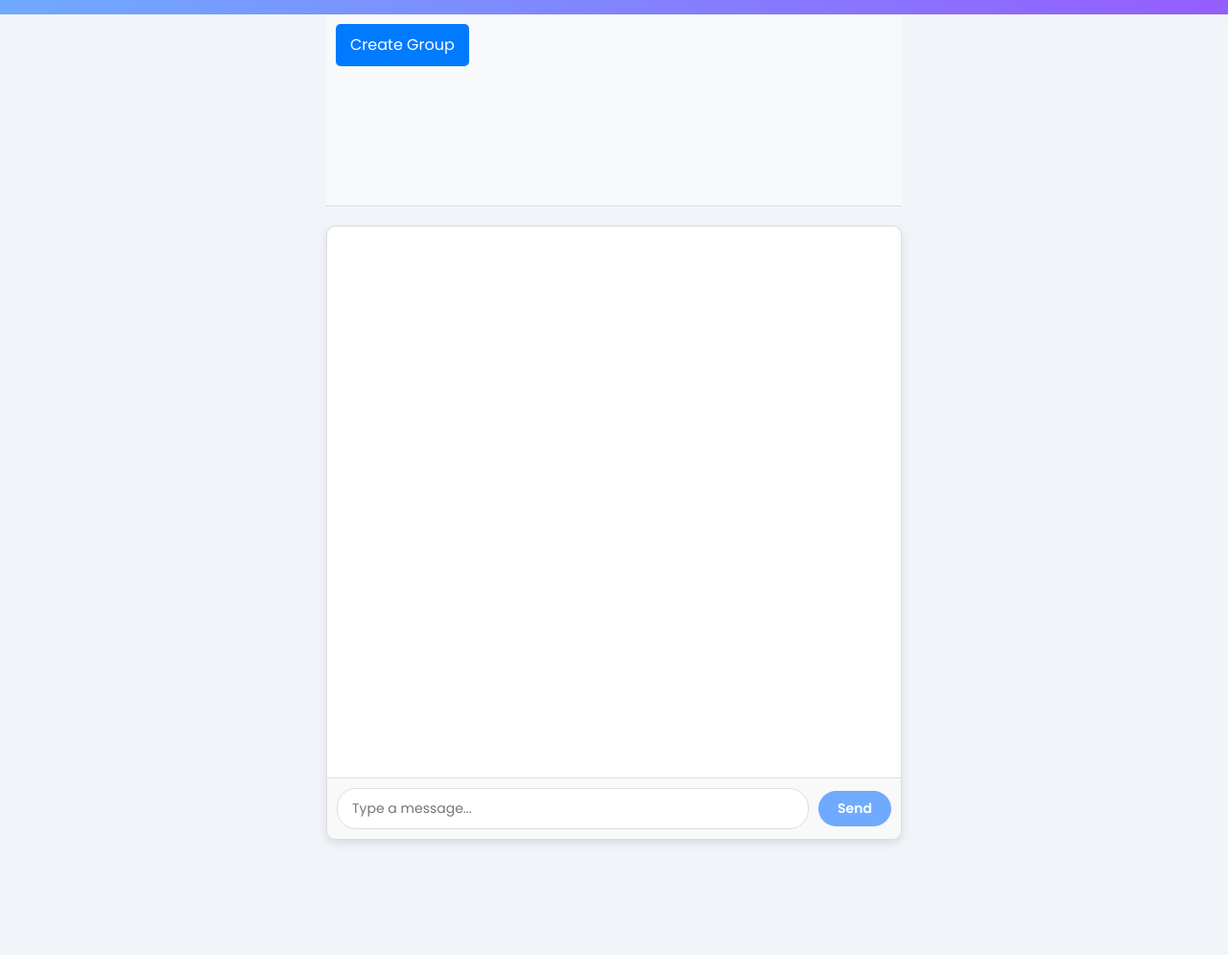
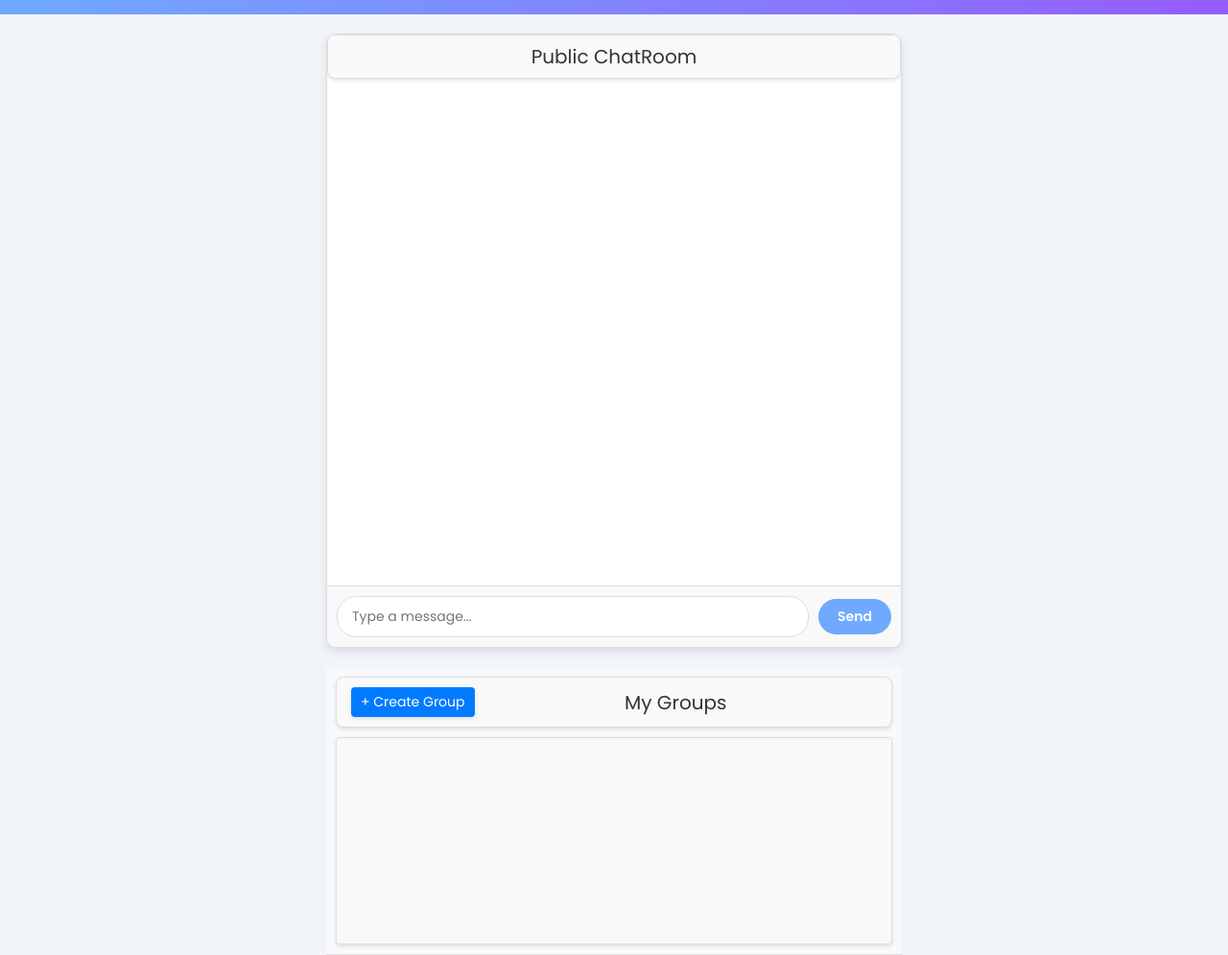
Before and after one commit to yadavgopinath/Group-chat-App, a website: page Front-end/chatapp01/chatapp.html in a window 1280 px wide. Shown: the part 51-1046 px from the top of the page at 96% size. Before the commit the page ends 946 px from the top, so only its background shows below. Drawn offline with nearby package versions, Linux system fonts and the light colour scheme; no server answers; sample sign-in values are in the browser's storage.

Commit message:
chat-app-backend+updates-

```diff
--- a/Front-end/chatapp01/chatapp.html
+++ b/Front-end/chatapp01/chatapp.html
@@ -13,9 +13,73 @@
     body {
       background-color: #f1f5f9;
       font-family: 'Poppins', sans-serif;
-      margin: 0;
-      padding: 0;
+     margin: 0;
+     padding: 0;
     }
+
+
+
+
+/* General container styling */
+.my-grp {
+  width: 100%;
+  display: flex;
+  align-items: center;
+  justify-content: space-between;
+  padding: 10px 15px;
+  background-color: #f9f9f9;
+  border: 1px solid #ddd;
+  border-radius: 8px;
+  margin: 0px 0;
+  box-shadow: 0 2px 4px rgba(0, 0, 0, 0.1);
+}
+
+/* Button styling */
+.btn-small {
+  background-color: #007bff; /* Primary button color */
+  color: #fff; /* White text */
+  border: none;
+  border-radius: 4px;
+  padding: 5px 10px; /* Small button */
+  font-size: 14px; /* Smaller font size */
+  cursor: pointer;
+  transition: all 0.3s ease;
+  box-shadow: 0 2px 4px rgba(0, 0, 0, 0.1);
+}
+
+/* Button hover effect */
+.btn-small:hover {
+  background-color: #0056b3; /* Darker shade on hover */
+  transform: translateY(-1px); /* Slight lift effect */
+}
+
+/* Heading styling */
+.my-groups-heading {
+  font-size: 20px;
+  font-weight: 400;
+  color: #333; /* Darker color for better visibility */
+  margin: 0;
+  flex-grow: 1; /* Pushes button to the right */
+  text-align: center; /* Center-align heading */
+}
+
+/* Responsive adjustments */
+@media (max-width: 600px) {
+  .my-grp {
+    flex-direction: column;
+    align-items: center;
+  }
+
+  .btn-small {
+    margin-bottom: 10px;
+  }
+
+  .my-groups-heading {
+    text-align: center;
+  }
+}
+
+
 
     .chat-header {
       background: linear-gradient(to right, #6FAAFF, #955DFF);
@@ -138,36 +202,44 @@
   padding: 10px;
   background-color: #f8f9fa;
   border-bottom: 1px solid #ddd;
-  height: 200px;  /* Fixed height */
+  max-height: 300px;  /* Fixed height */
   overflow: hidden;  /* Prevent content from overflowing */
 }
 
-    .group-chat button {
-      padding: 10px 15px;
-      font-size: 16px;
+   /* .group-chat button {
+      padding: 1px 1px;
+      font-size: 10px;
       border: none;
       background-color: #007bff;
       color: white;
       border-radius: 5px;
       cursor: pointer;
       transition: background-color 0.3s;
-    }
+    }*/
 
     .group-chat button:hover {
       background-color: #0056b3;
     }
 
     .group-list {
-  list-style: none;
-  padding: 0;
-  margin: 0;
-  width: 100%;
-  overflow-y: auto;  /* Make the group list scrollable */
-  max-height: 150px;  /* Limit the scrollable area */
+      list-style-type: none; /* Remove bullet points */
+  margin: 0; /* Remove default margin */
+  padding: 5px; /* Add some padding for spacing */
+  width: 100%; /* Full width of the parent container */
+  height: 300px; /* Fixed height */
+  overflow-y: auto; /* Enable vertical scrolling */
+  border: 1px solid #ddd; /* Subtle border */
+  border-radius: 4px; /* Rounded corners */
+  background-color: #f9f9f9; /* Light background color */
+  font-size: 14px; /* Smaller font for better fit */
+  box-shadow: 0 2px 4px rgba(0, 0, 0, 0.1); /* Light shadow */
+}
+.my-grp{
+  display: flex;
 }
 
 .group-list li {
-  padding: 10px;
+  padding: 8px;
   border: 1px solid #ddd;
   border-radius: 5px;
   background-color: white;
@@ -193,11 +265,9 @@
 </head>
 <body>
   <div class="chat-header">ChatApp</div>
-  <div class="group-chat">
-    <button id="create-group-btn" class="btn btn-primary">Create Group</button>
-    <ul class="group-list" id="group-list"></ul>
-  </div>
+
   <div class="chat-container">
+    <div class="my-grp"> <h1 class="my-groups-heading">Public ChatRoom</h1></div>
     <div class="message-area" id="message-area">
       <!-- Messages will appear here -->
     </div>
@@ -206,6 +276,15 @@
       <button id="send-btn">Send</button>
     </div>
   </div>
+  <div class="group-chat">
+
+    <div class="my-grp">
+      <button id="create-group-btn" class="btn-small">+ Create Group</button>
+      <h2 class="my-groups-heading">My Groups</h2>
+    </div>
+
+     <ul class="group-list" id="group-list"></ul>
+   </div>
 
   <script src="chatapp.js"></script>
 
--- a/Front-end/chatapp01/chatapp.js
+++ b/Front-end/chatapp01/chatapp.js
@@ -148,7 +148,7 @@ document.addEventListener("DOMContentLoaded", function () {
   function loadGroupMessages(groupId,isadmin) {
     localStorage.setItem('isAdmin',isadmin);
     localStorage.setItem('groupid',groupId);
-    window.location.href = './testing.html';
+    window.location.href = './group-chat.html';
   }
 
   // Create a new group
--- a/package.json
+++ b/package.json
@@ -13,10 +13,12 @@
   "dependencies": {
     "bcrypt": "^5.1.1",
     "body-parser": "^1.20.3",
+    "compression": "^1.7.5",
     "cors": "^2.8.5",
     "dotenv": "^16.4.5",
     "express": "^4.21.1",
     "group-chat-app": "file:",
+    "helmet": "^8.0.0",
     "jsonwebtoken": "^9.0.2",
     "mysql2": "^3.11.4",
     "node": "^18.20.5",
```
Also changed, not shown: app.js (+24 -7 lines), Front-end/chatapp01/group-chat.html (renamed from Front-end/chatapp01/testing.html), 1 other file.
